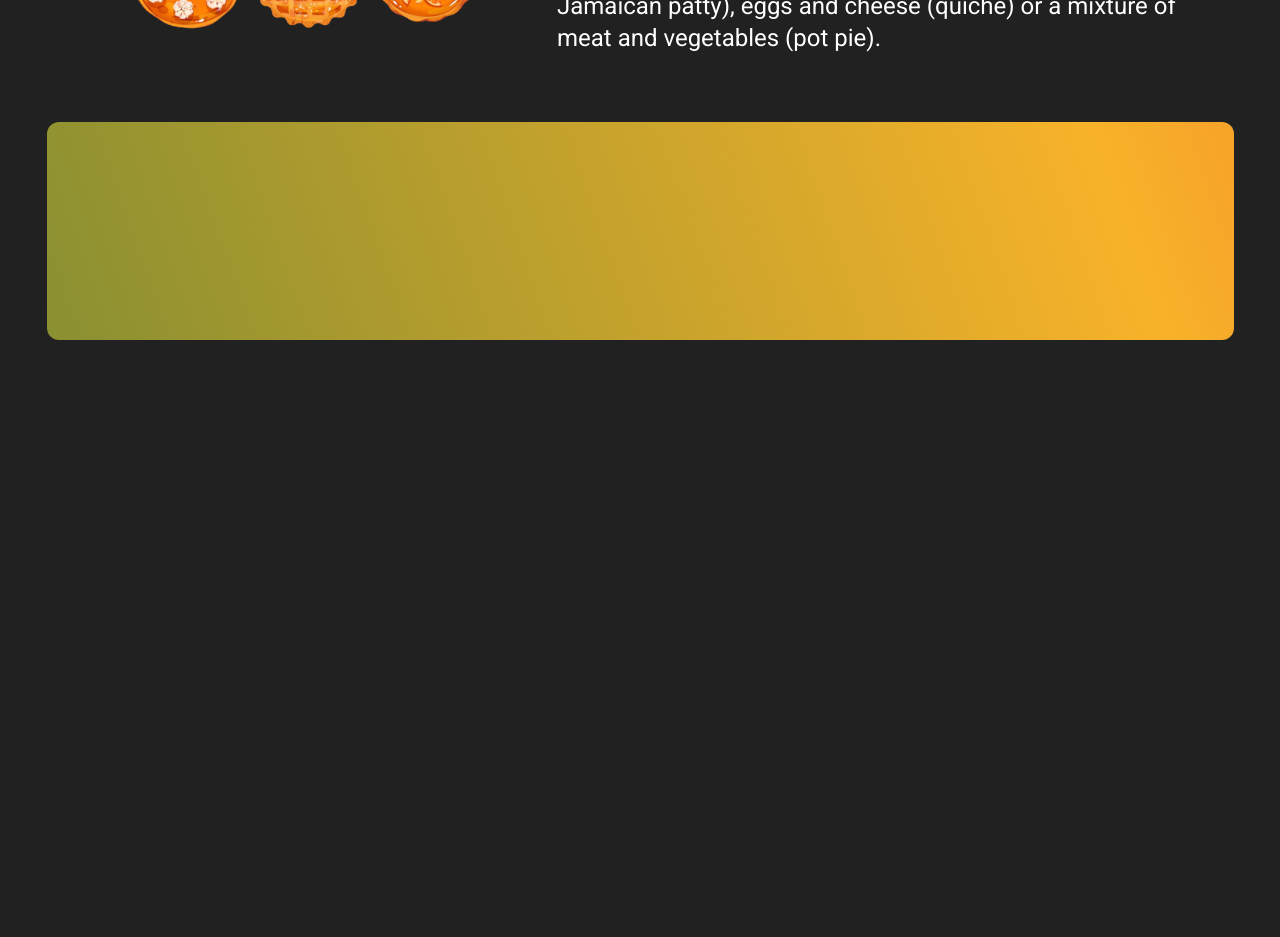
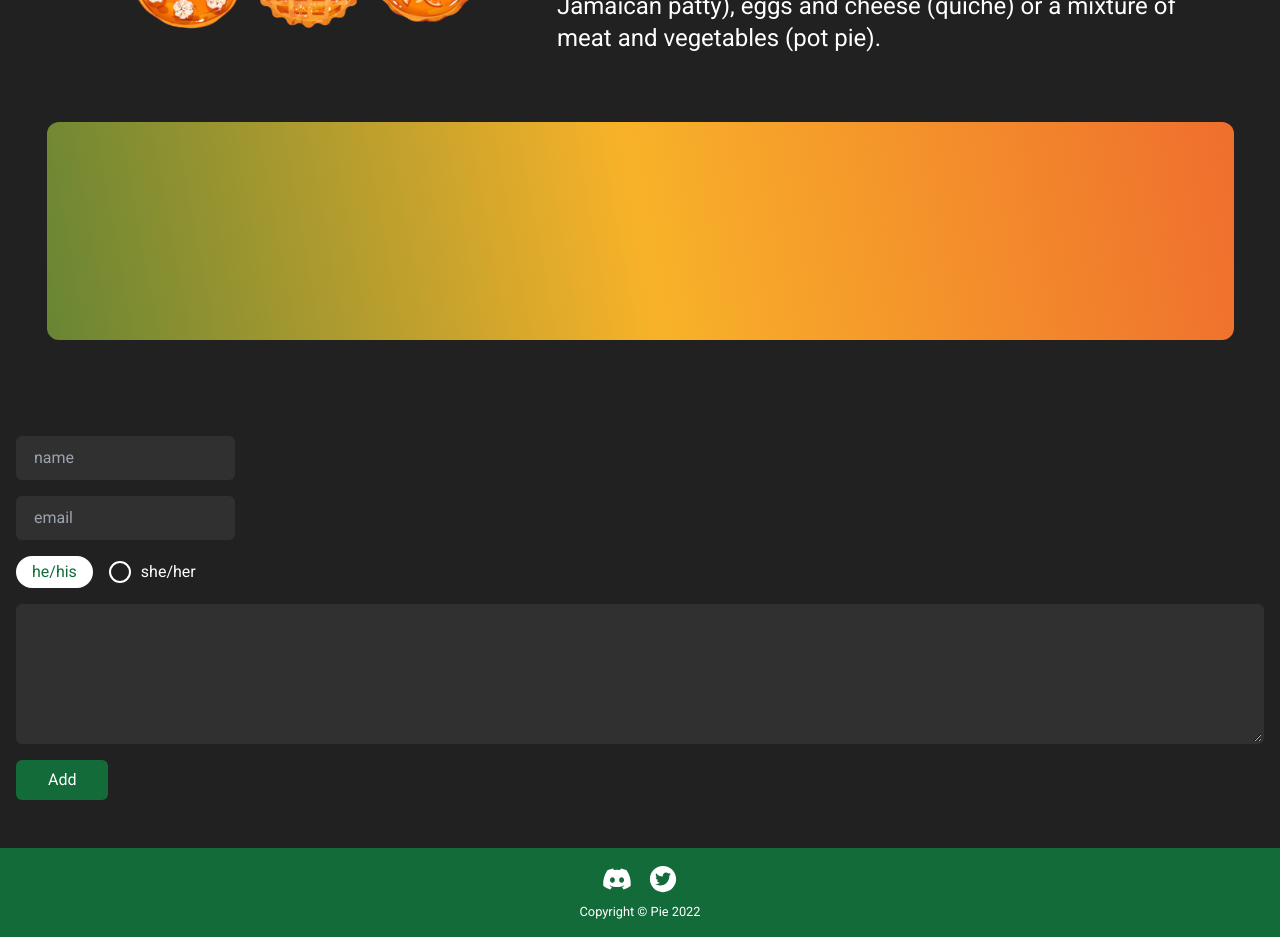
Before and after one commit to AliReza1083/Pie-Tracker, a React (Vite) app: page / in a window 1280 px wide. Shown: the part 1600-2537 px from the top of the page. Before the commit the page ends 1988 px from the top, so only its background shows below. Built offline with nearby package versions, Linux system fonts and the light colour scheme.

Commit message:
Done with comment form...done with the footer

```diff
--- a/src/components/Footer.jsx
+++ b/src/components/Footer.jsx
@@ -1,5 +1,16 @@
+import { FaDiscord } from "react-icons/fa";
+import { AiFillTwitterCircle } from "react-icons/ai";
+
 const Footer = () => {
-  return <div>Footer</div>;
+  return (
+    <div className="w-full bg-darkGreen flex flex-col items-center gap-2 py-4">
+      <div className="flex gap-4 text-3xl">
+        <FaDiscord />
+        <AiFillTwitterCircle />
+      </div>
+      <small>Copyright © Pie 2022</small>
+    </div>
+  );
 };
 
 export default Footer;
--- a/src/container/AddComment.jsx
+++ b/src/container/AddComment.jsx
@@ -0,0 +1,51 @@
+const AddComment = () => {
+  const submitForm = (e) => {
+    e.preventDefault();
+  };
+
+  return (
+    <div className="flex justify-center py-12 px-4">
+      {/* Form === Comment */}
+      <form
+        onSubmit={submitForm}
+        action=""
+        className="w-full min2xl:max-w-[1187px] flex flex-col items-start gap-4"
+      >
+        {/* Inputs */}
+        <input
+          className="bg-[#303030] rounded-md outline-none border-2 border-transparent focus:border-darkGreen duration-100 px-4 py-2"
+          type="text"
+          placeholder="name"
+          required
+        />
+        <input
+          className="bg-[#303030] rounded-md outline-none border-2 border-transparent focus:border-darkGreen duration-100 px-4 py-2"
+          type="email"
+          placeholder="email"
+          required
+        />
+        {/* Man or Woman */}
+        <div className="flex items-center">
+          <input type="radio" name="rb" id="rb1" checked />
+          <label for="rb1">he/his</label>
+          <input type="radio" name="rb" id="rb2" />
+          <label for="rb2">she/her</label>
+        </div>
+        {/* Comment */}
+        <textarea
+          className="w-full bg-[#303030] rounded-md outline-none border-2 border-transparent focus:border-darkGreen duration-100 px-4 py-2"
+          name="comment"
+          id=""
+          rows={"5"}
+          required
+        ></textarea>
+        {/* Button */}
+        <button className="bg-darkGreen px-8 py-2 rounded-md hover:bg-opacity-70">
+          Add
+        </button>
+      </form>
+    </div>
+  );
+};
+
+export default AddComment;
--- a/src/container/index.js
+++ b/src/container/index.js
@@ -1,5 +1,5 @@
 export { default as Header } from "./Header";
 export { default as Information } from "./Information";
 export { default as Banner } from "./Banner";
-export { default as AddComment } from "./Header";
+export { default as AddComment } from "./AddComment";
 export { default as Comments } from "./Header";
--- a/src/index.css
+++ b/src/index.css
@@ -31,11 +31,11 @@ h1 {
   height: 100%;
   background: linear-gradient(
     to top right,
-    #165b33 0%,
-    #146b3a 5.72%,
-    #f8b229 61.78%,
-    #ea4630 86.68%,
-    #bb2528 100%
+    #165b33,
+    #146b3a,
+    #f8b229,
+    #ea4630,
+    #bb2528
   );
   transform: scale(2);
   position: absolute;
@@ -52,3 +52,52 @@ h1 {
     transform: rotate(360deg) scale(4.5);
   }
 }
+
+input[type="radio"] {
+  position: absolute;
+  opacity: 0;
+  z-index: -1;
+}
+label {
+  position: relative;
+  margin-right: 1em;
+  padding-left: 2em;
+  padding-right: 1em;
+  line-height: 2;
+  cursor: pointer;
+}
+label::before {
+  box-sizing: border-box;
+  content: " ";
+  position: absolute;
+  top: 0.3em;
+  left: 0;
+  display: block;
+  width: 1.4em;
+  height: 1.4em;
+  border: 2px solid white;
+  border-radius: 0.25em;
+  z-index: -1;
+}
+
+input[type="radio"] + label::before {
+  border-radius: 1em;
+}
+/* Checked */
+input[type="radio"]:checked + label {
+  padding-left: 1em;
+  color: #146b3a;
+}
+input[type="radio"]:checked + label::before {
+  top: 0;
+  width: 100%;
+  height: 2em;
+  background: white;
+}
+/* Transition */
+label,
+label::before {
+  -webkit-transition: 0.25s all ease;
+  -o-transition: 0.25s all ease;
+  transition: 0.25s all ease;
+}
--- a/src/pages/Home.jsx
+++ b/src/pages/Home.jsx
@@ -1,4 +1,12 @@
-import { Header, Information, Banner } from "../container";
+import {
+  Header,
+  Information,
+  Banner,
+  AddComment,
+  Comments,
+} from "../container";
+
+import { Footer } from "../components";
 
 const Home = () => {
   return (
@@ -6,6 +14,8 @@ const Home = () => {
       <Header />
       <Information />
       <Banner />
+      <AddComment />
+      <Footer />
     </div>
   );
 };
```
